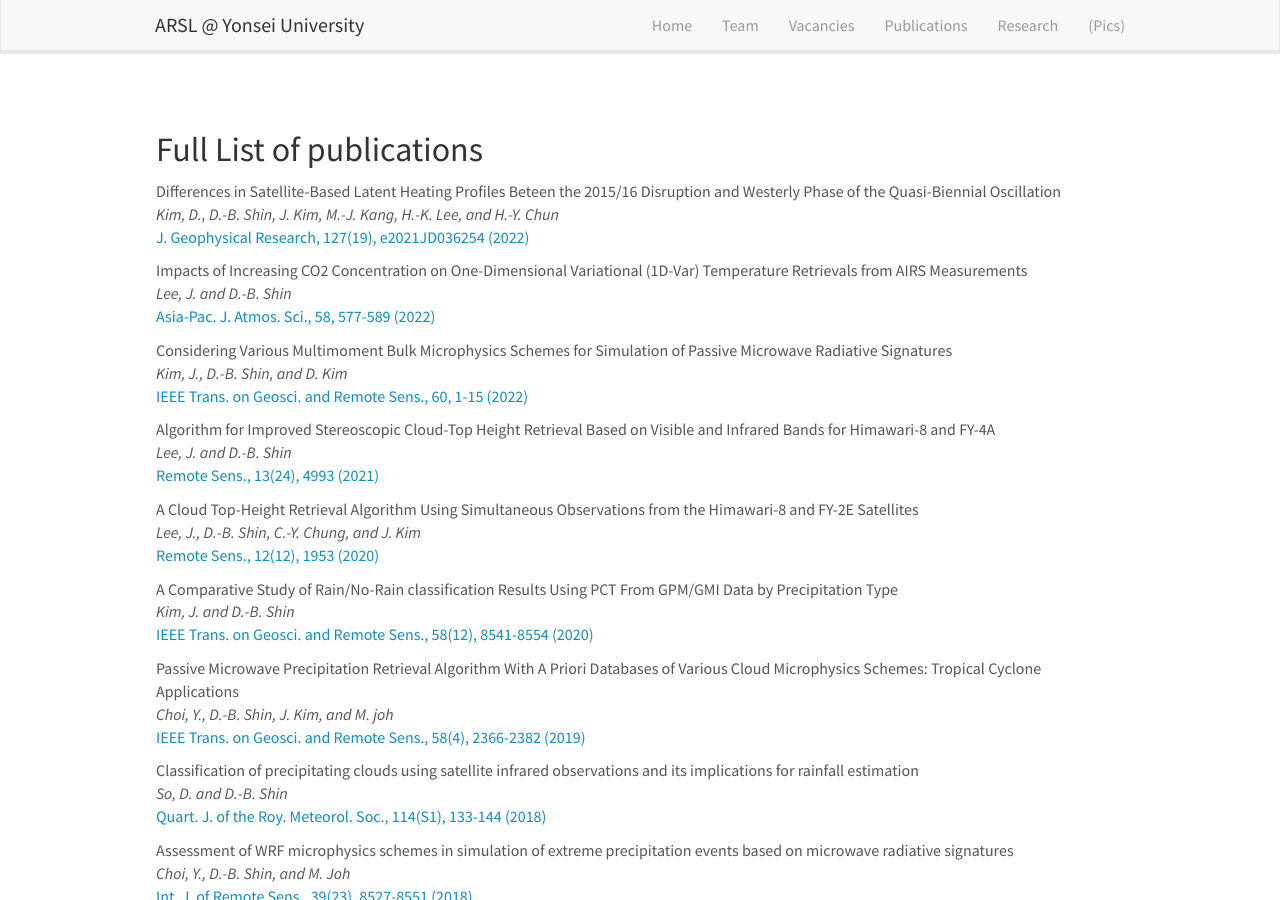
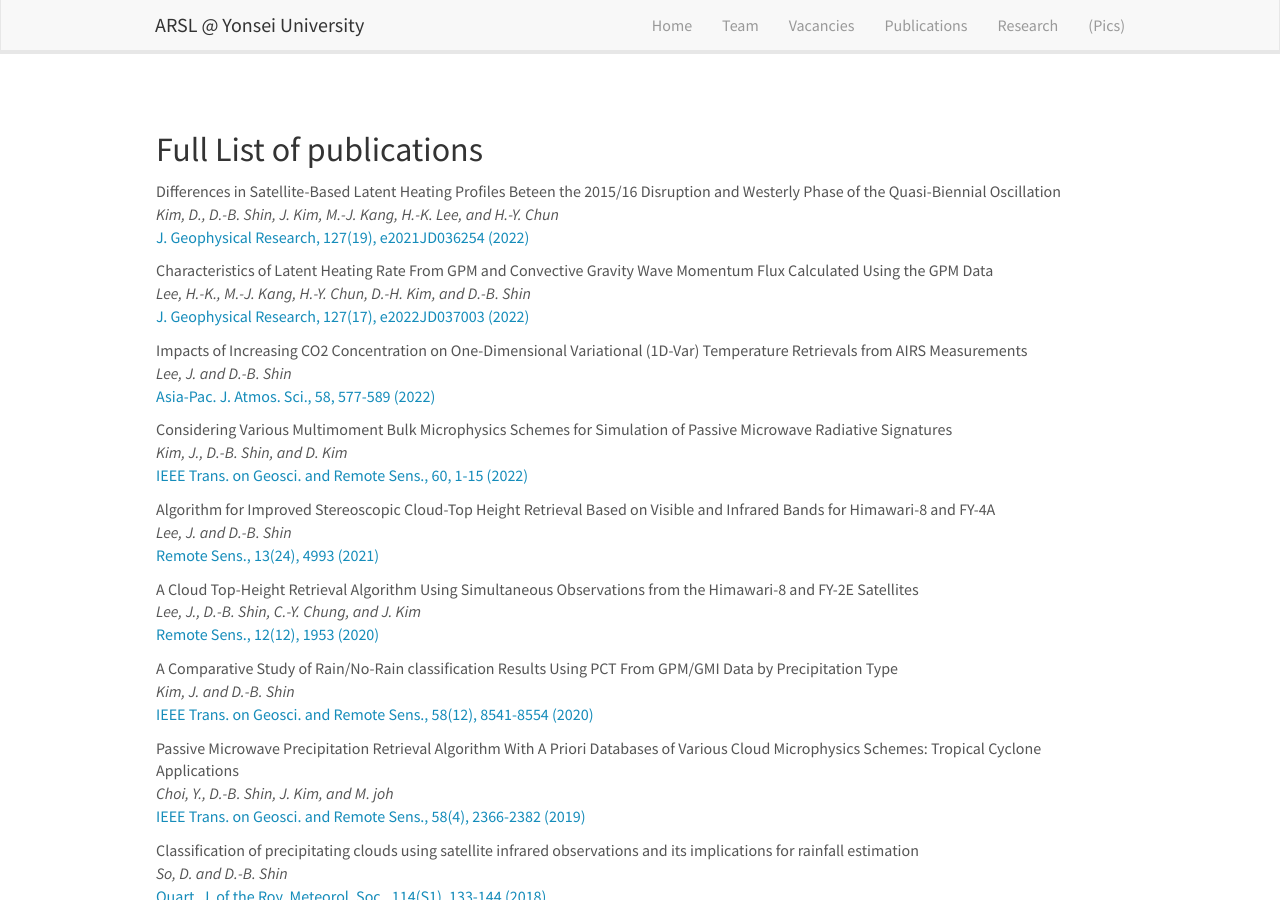
Before and after one commit to roo2003/roo2003.github.io, a Jekyll site: the page built from _pages/publications.md, in a window 1280 px wide and 900 px high, scrolled down 1224 px. Built offline with Jekyll 4.4.1, drawn with Linux system fonts in a browser that asks for light colours; nearby versions of some CDN libraries.

Commit message:
Update publist.yml

```diff
--- a/_data/publist.yml
+++ b/_data/publist.yml
@@ -6,6 +6,15 @@
     url: https://doi.org/10.1029/2021JD036254
     display: J. Geophysical Research, 127(19), e2021JD036254 (2022)
   highlight: 1
+
+- title: "Characteristics of Latent Heating Rate From GPM and Convective Gravity Wave Momentum Flux Calculated Using the GPM Data"
+  image: dummy.png
+  description: ""
+  authors: Lee, H.-K., M.-J. Kang, H.-Y. Chun, D.-H. Kim, and D.-B. Shin
+  link:
+    url: https://doi.org/10.1029/2022JD037003
+    display: J. Geophysical Research, 127(17), e2022JD037003 (2022)
+  highlight: 0
 
 - title: "Impacts of Increasing CO2 Concentration on One-Dimensional Variational (1D-Var) Temperature Retrievals from AIRS Measurements"
   image: dummy.png
```
